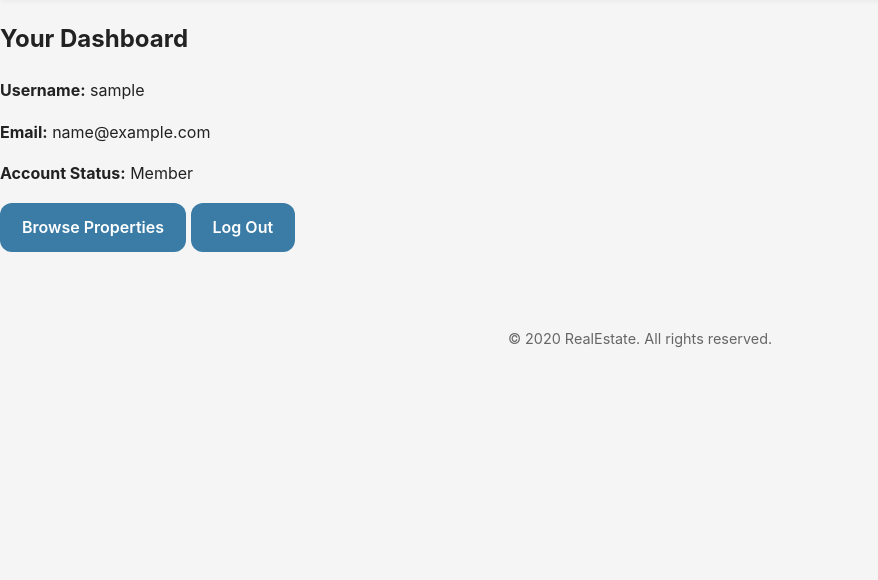
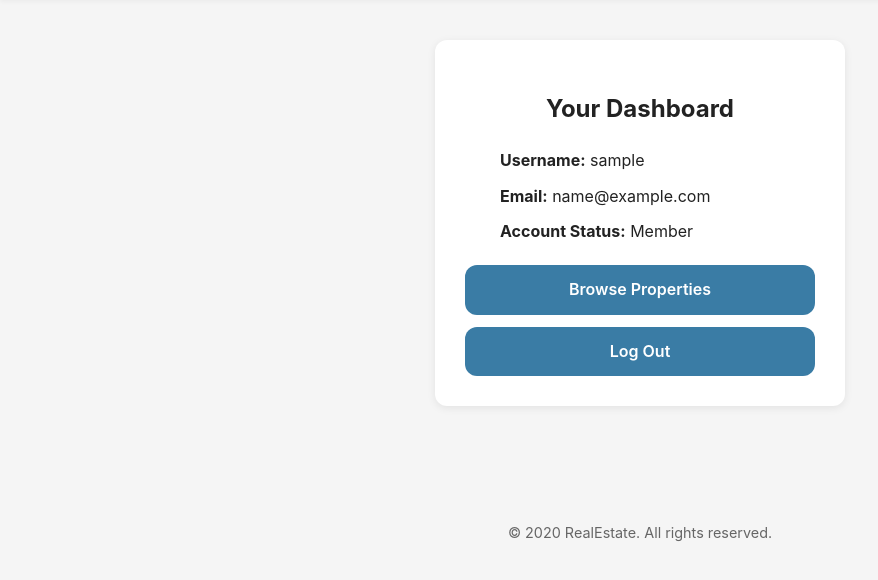
Before and after one commit to Blank55-cell/milestoneproject4, a Django app: template templates/account.html in a window 1280 px wide. Shown: the part 76-656 px from the top of the page, without its empty margins (0-878 px from the left). Run offline with Django 5.2, Linux system fonts and the light colour scheme; a user stored in the database is signed in; tables that the repository leaves empty hold one stand-in row (values such as "Sample post"); the template is opened without the code that fills it: most values are stand-ins (such as "Sample title", 1, 10 or a date in 2020).

Commit message:
added in the css for accounts.html

```diff
--- a/static/css/style.css
+++ b/static/css/style.css
@@ -160,7 +160,7 @@ body {
 }
 
 /* ==========================================
-   Added: Messages & Auth Context Additions
+        Messages & Auth Context Additions
    ========================================== */
 
 /* Messages Banner Alerts container */
@@ -210,3 +210,45 @@ body {
 .login-prompt a:hover {
     text-decoration: underline;
 }
+
+/* --- account page styles --- */
+.dashboard-container {
+    display: flex;
+    justify-content: center;
+    align-items: center;
+    padding: 40px 20px;
+}
+
+.dashboard-card {
+    background: var(--card-bg);
+    padding: 30px;
+    border-radius: var(--radius);
+    max-width: 350px;
+    width: 100%;
+    text-align: center;
+    box-shadow: 0 2px 8px rgba(0,0,0,0.08);
+}
+
+.dashboard-info {
+    text-align: left;
+    margin: 20px auto;
+    max-width: 280px;
+}
+
+.dashboard-info p {
+    margin: 10px 0;
+}
+
+.dashboard-actions {
+    display: flex;
+    flex-direction: column;
+    gap: 12px;
+}
+
+.logout-link {
+    color: #c94c4c;
+    font-weight: 600;
+    text-decoration: none;
+    font-size: 0.9rem;
+    margin-top: 5px;
+}
```
